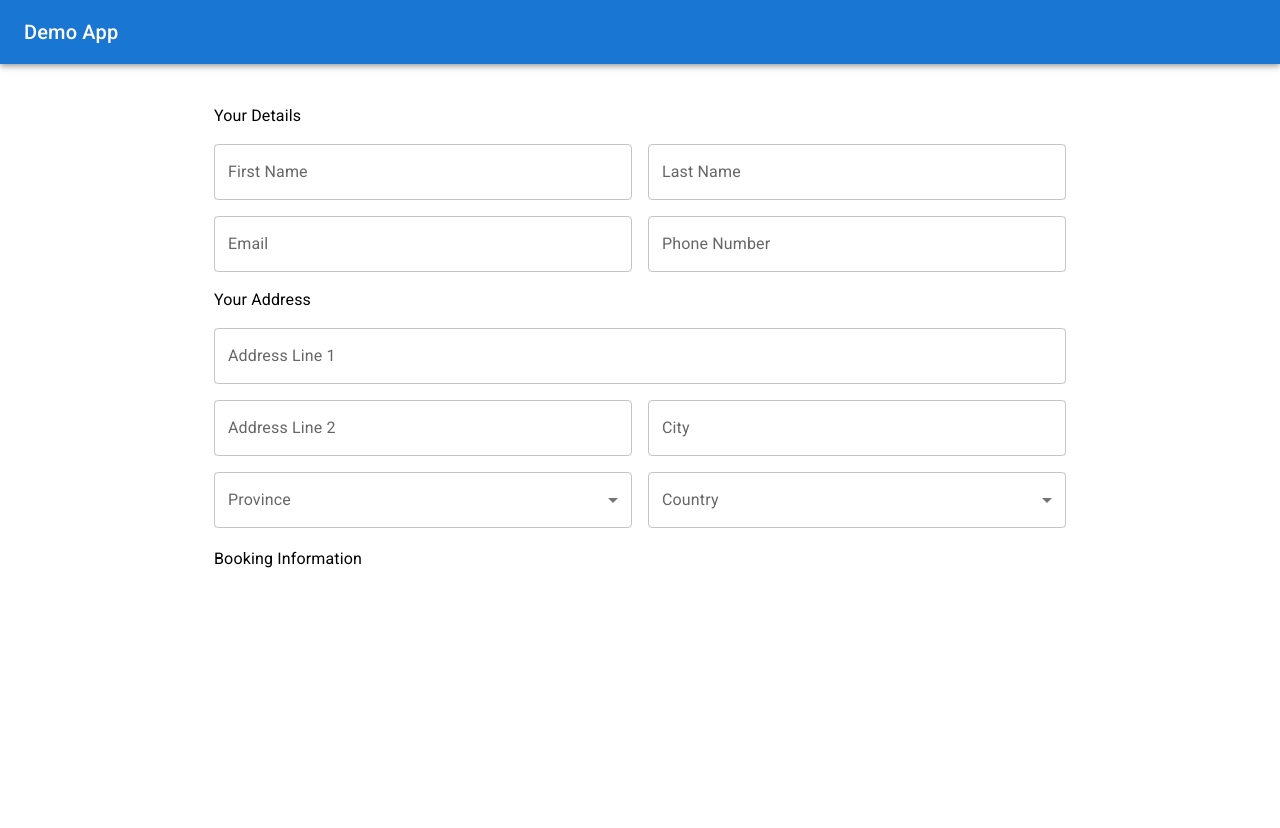
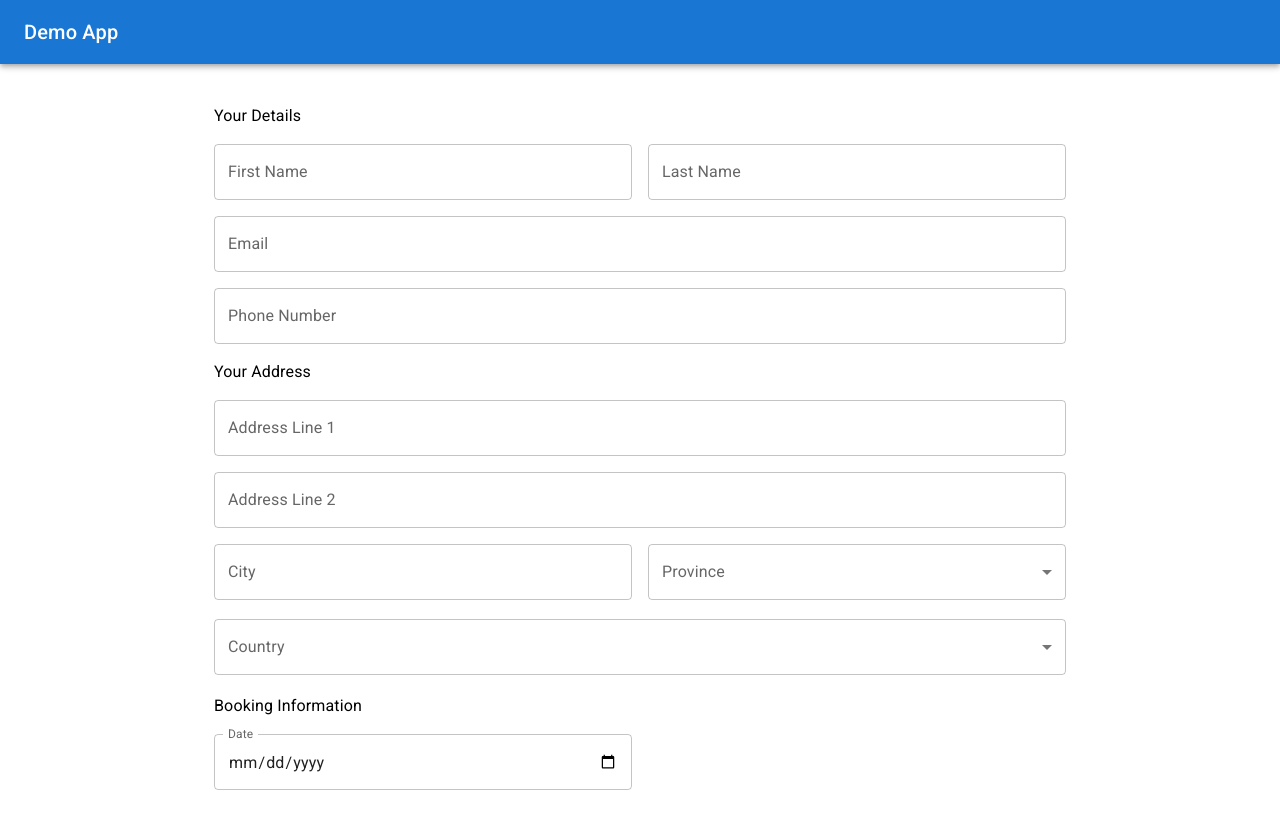
Before and after one commit to CJM1994/mui-formik, a React (Create React App) app: page / in a window 1280 px wide. Shown: the top 828 px of the page. Before the commit the page ends 800 px from the top, so only its background shows below. Built offline with nearby package versions, Linux system fonts and the light colour scheme.

Commit message:
add date field

```diff
--- a/src/App.tsx
+++ b/src/App.tsx
@@ -10,6 +10,7 @@ import TextFieldWrap from "./components/FormsUI/TextFieldWrap";
 import SelectorWrap from "./components/FormsUI/SelectorWrap";
 import selectorOptions from "./data/selectorOptions.json";
 import "./styles/App.css";
+import DateTimePicker from "./components/FormsUI/DateTimePicker";
 
 // Would need to refactor and use ThemeProvider if theme was being used in other components
 const theme = createTheme({ spacing: 8 }); // use createTheme hook to create a theme object
@@ -31,6 +32,7 @@ const INITIAL_FORM_STATE = {
   city: "",
   province: "",
   country: "",
+  date: new Date(),
 };
 
 const phoneRegExp =
@@ -60,6 +62,9 @@ const VALIDATION_SCHEMA = Yup.object().shape({
   city: Yup.string().required("Required"),
   province: Yup.string().required("Required"),
   country: Yup.string().required("Required"),
+  date: Yup.date()
+    .min(new Date(), "Please select a date in the future")
+    .required("Required"),
 });
 
 const App = () => {
@@ -100,10 +105,10 @@ const App = () => {
                       label="Last Name"
                     />
                   </Grid>
-                  <Grid item xs={6}>
+                  <Grid item xs={12}>
                     <TextFieldWrap name="email" type="text" label="Email" />
                   </Grid>
-                  <Grid item xs={6}>
+                  <Grid item xs={12}>
                     <TextFieldWrap
                       name="phoneNumber"
                       type="text"
@@ -120,7 +125,7 @@ const App = () => {
                       label="Address Line 1"
                     />
                   </Grid>
-                  <Grid item xs={6}>
+                  <Grid item xs={12}>
                     <TextFieldWrap
                       name="addressLine2"
                       type="text"
@@ -137,7 +142,7 @@ const App = () => {
                       options={selectorOptions.provinces}
                     />
                   </Grid>
-                  <Grid item xs={6}>
+                  <Grid item xs={12}>
                     <SelectorWrap
                       name="country"
                       label="Country"
@@ -146,6 +151,9 @@ const App = () => {
                   </Grid>
                   <Grid item xs={12}>
                     <Typography>Booking Information</Typography>
+                  </Grid>
+                  <Grid item xs={6}>
+                    <DateTimePicker name="date" />
                   </Grid>
                 </Grid>
               </Form>
--- /dev/null
+++ b/src/components/FormsUI/DateTimePicker/index.tsx
@@ -0,0 +1,32 @@
+import { FormHelperText, TextField, TextFieldProps } from "@mui/material";
+import { useField } from "formik";
+
+interface Props {
+  name: string;
+}
+
+const DateTimePicker = ({ name, ...props }: Props): JSX.Element => {
+  const [field, meta, helpers] = useField(name);
+
+  const MuiConfig: TextFieldProps = {
+    fullWidth: true,
+    type: "date",
+    variant: "outlined",
+    name,
+    InputLabelProps: {
+      shrink: true,
+    },
+  };
+
+  const errorText = meta.error && meta.touched ? meta.error : "";
+  const isError = meta.error && meta.touched ? true : false;
+
+  return (
+    <>
+      <TextField label="Date" {...MuiConfig} {...field} error={isError} />
+      <FormHelperText>{errorText}</FormHelperText>
+    </>
+  );
+};
+
+export default DateTimePicker;
```
